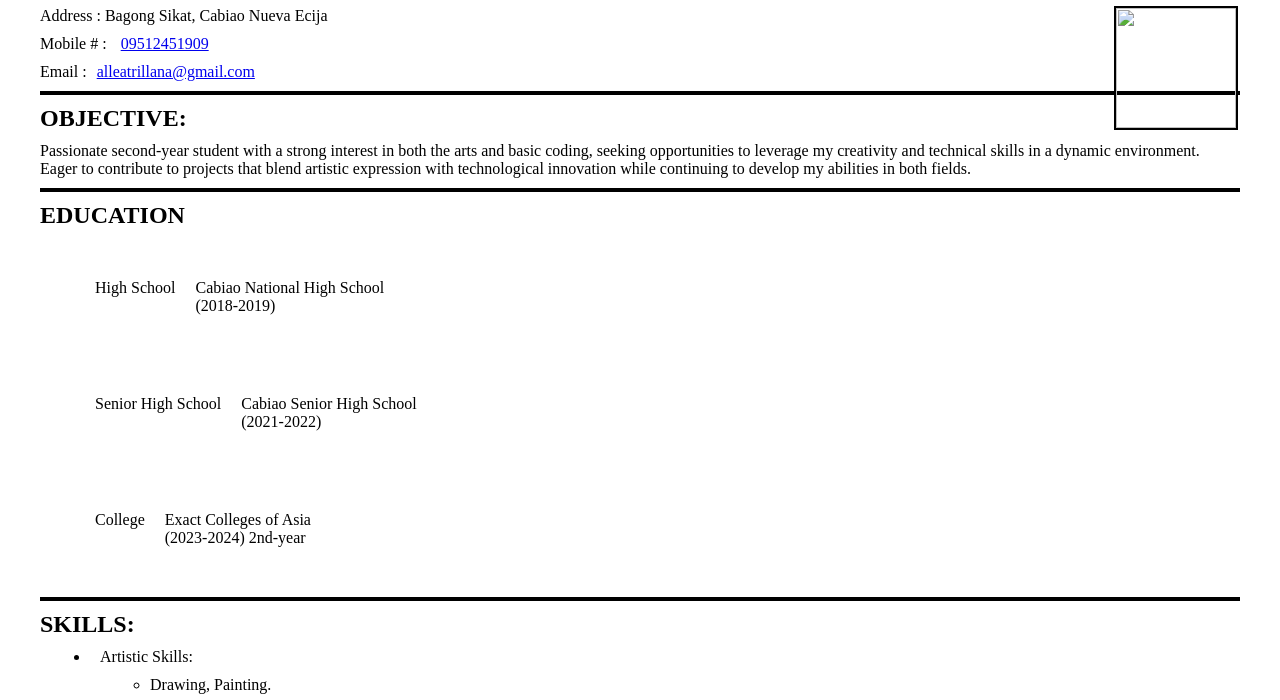
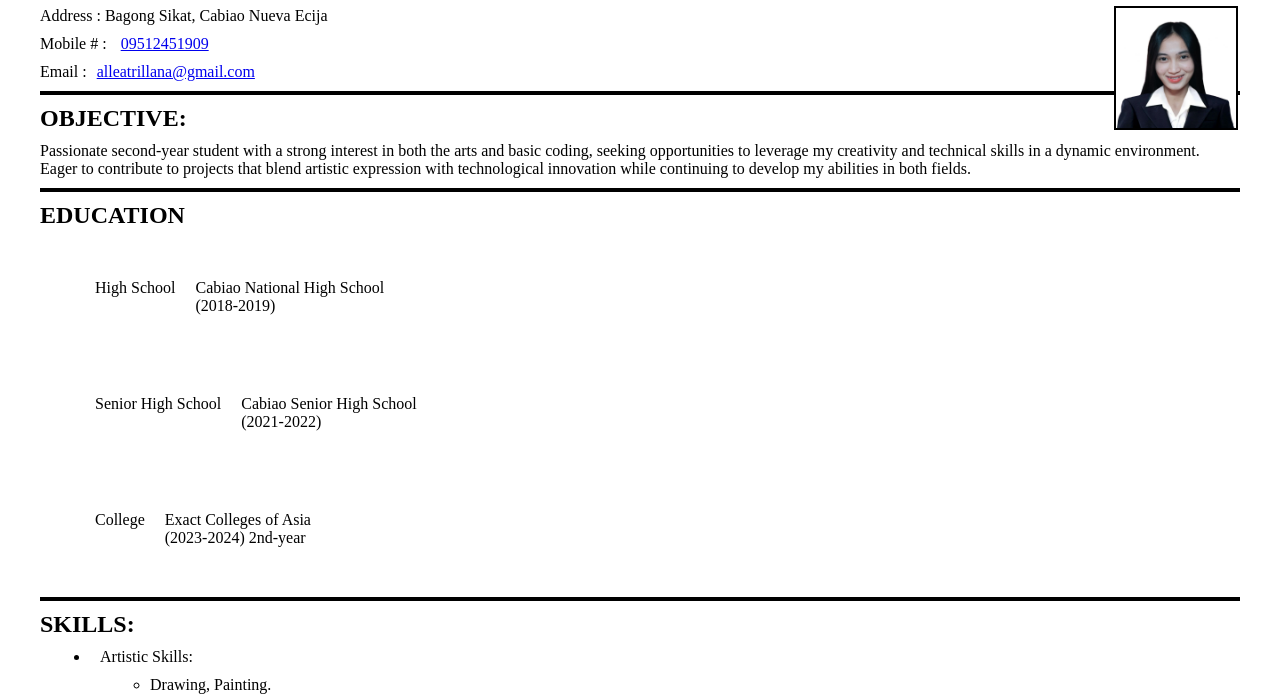
Before and after one commit to alleatrillana/portfolio, a plain HTML site: page resume.html in a window 1280 px wide. Shown: the part 100-800 px from the top of the page. Drawn offline with Linux system fonts and the light colour scheme.

Commit message:
Update resume.html

```diff
--- a/resume.html
+++ b/resume.html
@@ -17,7 +17,7 @@
 
     <section class="objectives">
         <div class="pic1by1">
-            <img src="1v1 pic (2).jpg">
+            <img src="/images/1v1 pic (2).jpg">
         </div>
         <h1>OBJECTIVE:</h1>
         <p>Passionate second-year student with a strong interest in both the arts and basic coding, seeking opportunities to leverage my creativity and technical skills in a dynamic environment. Eager to contribute to projects that blend artistic expression with technological innovation while continuing to develop my abilities in both fields.</p>
```
